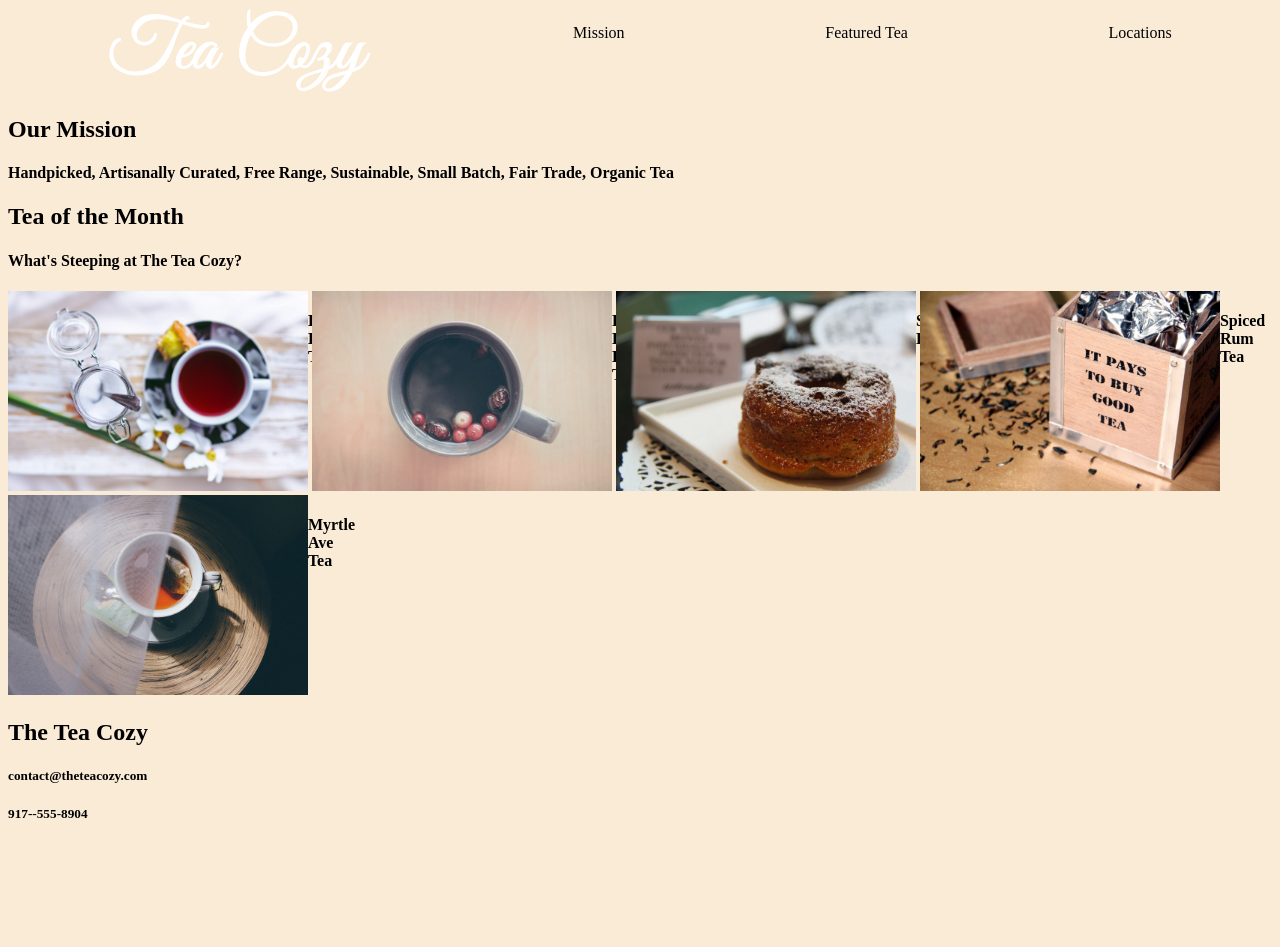
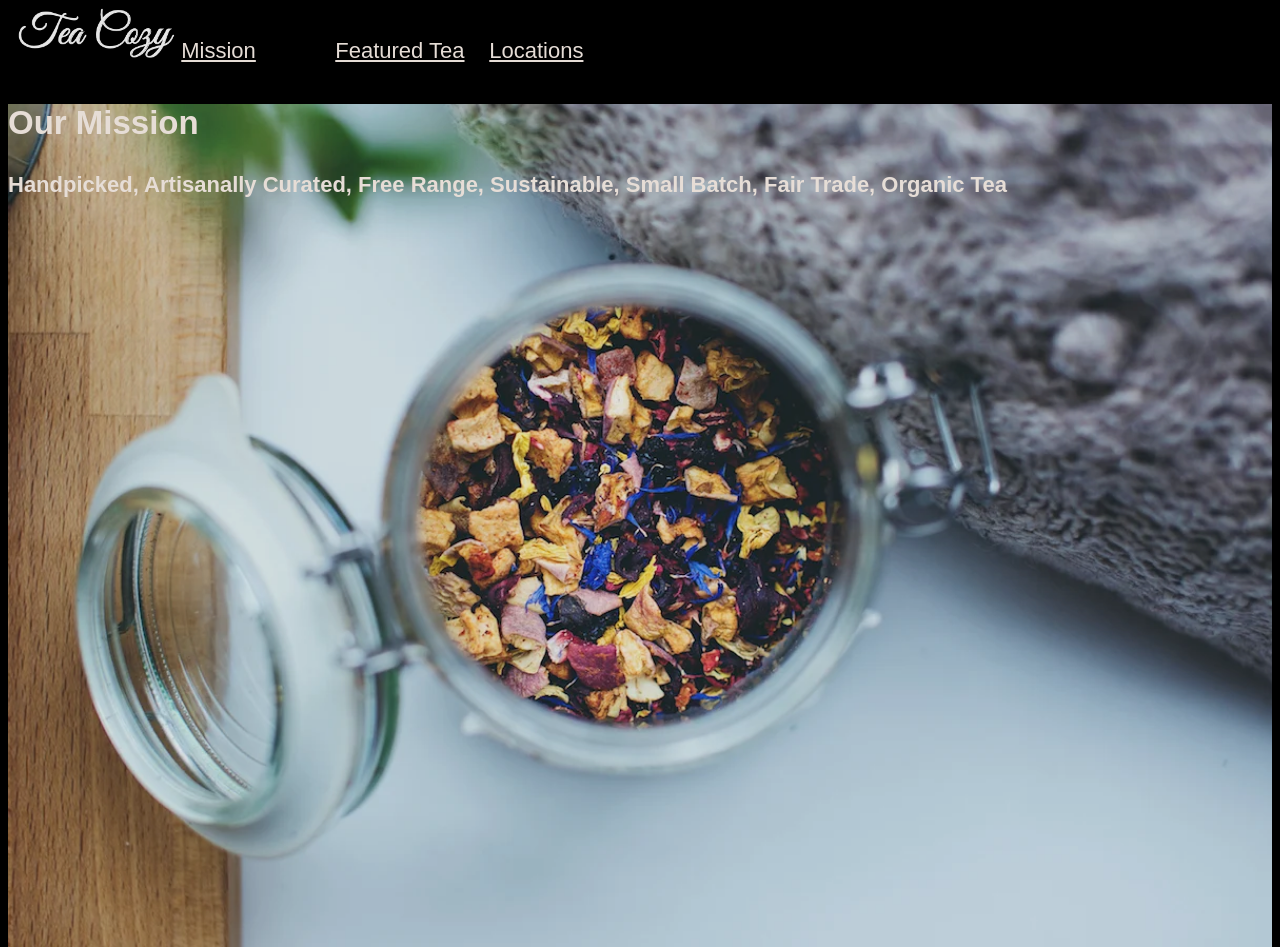
Before and after one commit to rexlundstrom/tea-cozy, a plain HTML site: page index.html in a window 1280 px wide. Shown: the top 947 px of the page. Before the commit the page ends 844 px from the top, so only its background shows below. Drawn offline with Linux system fonts and the light colour scheme.

Commit message:
all html add

```diff
--- a/css/style.css
+++ b/css/style.css
@@ -1,6 +1,34 @@
+body {
+    background-color: black;
+    font-family: Arial, Helvetica, sans-serif;
+    font-size: 22px;
+    color: seashell;
+    opacity: 0.9;
+}
+
 nav {
-    display: flex;
-    justify-content: space-around;
+    height: 69px;
+}
+
+#logo {
+    height: 50px;
+    padding-left: 10px;
+}
+
+.navigation-bar {
+    text-decoration: underline;
+    display: inline-flex;
+}
+
+.navigation-item {
+    width: 7em;
+}
+
+.overlay-picture {
+    background-image: url("img-mission-background.webp");
+    background-size: contain;
+    min-height: 40em;
+    background-repeat: no-repeat;
 }
 
 .tea-of-the-month {
@@ -13,5 +41,3 @@ nav {
     display: inline-flex;
     justify-content: flex-start;
 }
-
-body {background-color: antiquewhite;}
--- a/index.html
+++ b/index.html
@@ -9,10 +9,12 @@
 </head>
 <body>
   <nav>
-    <a href="index.html"><img src="img/img-tea-cozy-logo.webp" alt="Tea Cozy"></a>
-      <p>Mission</p>
-      <p>Featured Tea</p>
-      <p>Locations</p>
+    <a href="index.html"><img src="img/img-tea-cozy-logo.webp" alt="Tea Cozy" id="logo"></a>
+    <div class="navigation-bar">
+      <p class="navigation-item">Mission</p>
+      <p class="navigation-item">Featured Tea</p>
+      <p class="navigation-item">Locations</p>
+    </div>
   </nav>
   <div class="overlay-picture">
     <h2>Our Mission</h2>
@@ -42,14 +44,32 @@
           <h4>Myrtle Ave Tea</h4>
       </div>
       <div class="locations">
-          <div class="one-location"></div>
-          <div class="one-location"></div>
-          <div class="one-location"></div>
+          <div class="one-location">
+              <h3>Downtown</h3>
+              <h4>384 W 4th St</h4>
+              <h4>Suite 108</h4>
+              <h4>Portland, Main</h4>
+          </div>
+          <div class="one-location">
+              <h3>East Bayside</h3>
+              <h4>3433 Phisherman's Avenue</h4>
+              <h4>Northwest Corner</h4>
+              <h4>Portland, Main</h4>
+          </div>
+          <div class="one-location">
+              <h3>Oakdale</h3>
+              <h4>515 Crescent Avenue</h4>
+              <h4>Second Floor</h4>
+              <h4>Portland, Main</h4>
+          </div>
       </div>
       <footer>
-          <h2>The Tea Cozy</h2>
-          <h5>contact@theteacozy.com</h5>
-          <h5>917--555-8904</h5>
+          <div class="centered-footer">
+            <h2>The Tea Cozy</h2>
+            <h5>contact@theteacozy.com</h5>
+            <h5>917--555-8904</h5>
+          </div>
+          <div class="copyright">&copy The Tea Cozy 2017</div>
       </footer>
   </div>
 </body>
```
Also changed, not shown: css/img-mission-background.webp (added), 1 other file.
